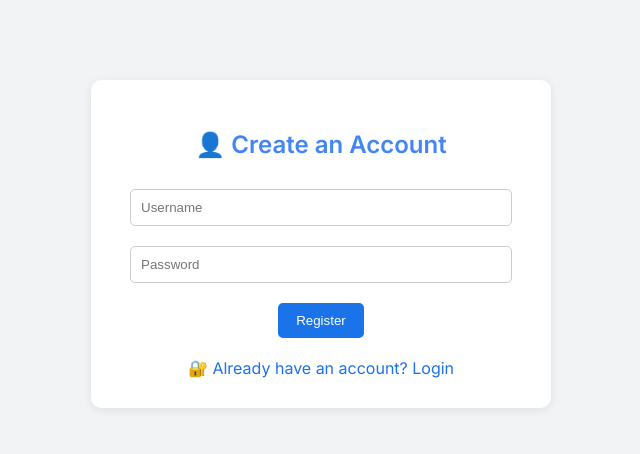
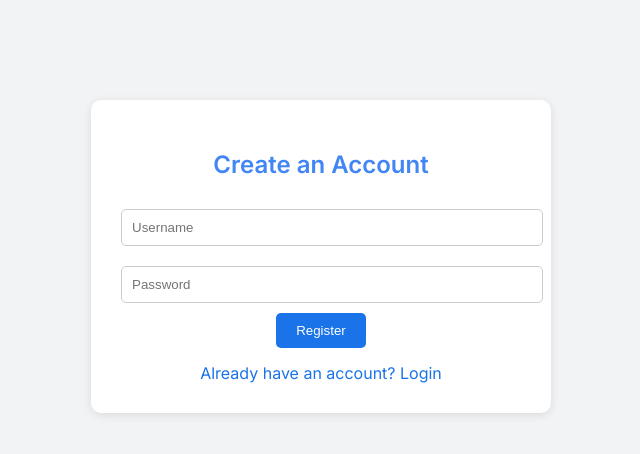
Before and after one commit to 13-art/flask_drive_app, a Flask app: page /register in a window 1280 px wide. Shown: the top 454 px of the page, without its empty margins (319-959 px from the left). Run offline with Flask 3, Linux system fonts and the light colour scheme.

Commit message:
style: modern register page

```diff
--- a/app/templates/register.html
+++ b/app/templates/register.html
@@ -14,40 +14,38 @@
     }
     .register-container {
       max-width: 400px;
-      margin: 80px auto;
+      margin: 100px auto;
+      background: white;
       padding: 30px;
-      background-color: #fff;
       border-radius: 10px;
-      box-shadow: 0 2px 10px rgba(0, 0, 0, 0.08);
+      box-shadow: 0 2px 10px rgba(0, 0, 0, 0.1);
       text-align: center;
     }
     h2 {
       color: #4285F4;
       margin-bottom: 20px;
     }
-    input[type="text"],
-    input[type="password"] {
-      width: 90%;
+    input {
+      width: 100%;
       padding: 10px;
       margin: 10px 0;
+      border: 1px solid #ccc;
       border-radius: 5px;
-      border: 1px solid #ccc;
     }
     button {
       background-color: #1a73e8;
       color: #fff;
       border: none;
-      padding: 10px 18px;
+      padding: 10px 20px;
       border-radius: 5px;
       font-weight: 500;
       cursor: pointer;
-      margin-top: 10px;
     }
     a {
-      display: inline-block;
-      margin-top: 20px;
+      display: block;
+      margin-top: 15px;
+      color: #1a73e8;
       text-decoration: none;
-      color: #1a73e8;
       font-weight: 500;
     }
     .message {
@@ -58,13 +56,13 @@
 </head>
 <body>
   <div class="register-container">
-    <h2>👤 Create an Account</h2>
+    <h2>Create an Account</h2>
     <form method="POST">
-      <input type="text" name="username" placeholder="Username" required><br>
-      <input type="password" name="password" placeholder="Password" required><br>
+      <input type="text" name="username" placeholder="Username" required>
+      <input type="password" name="password" placeholder="Password" required>
       <button type="submit">Register</button>
     </form>
-    <a href="{{ url_for('login') }}">🔐 Already have an account? Login</a>
+    <a href="{{ url_for('login') }}">Already have an account? Login</a>
 
     {% with messages = get_flashed_messages() %}
       {% for message in messages %}
```
